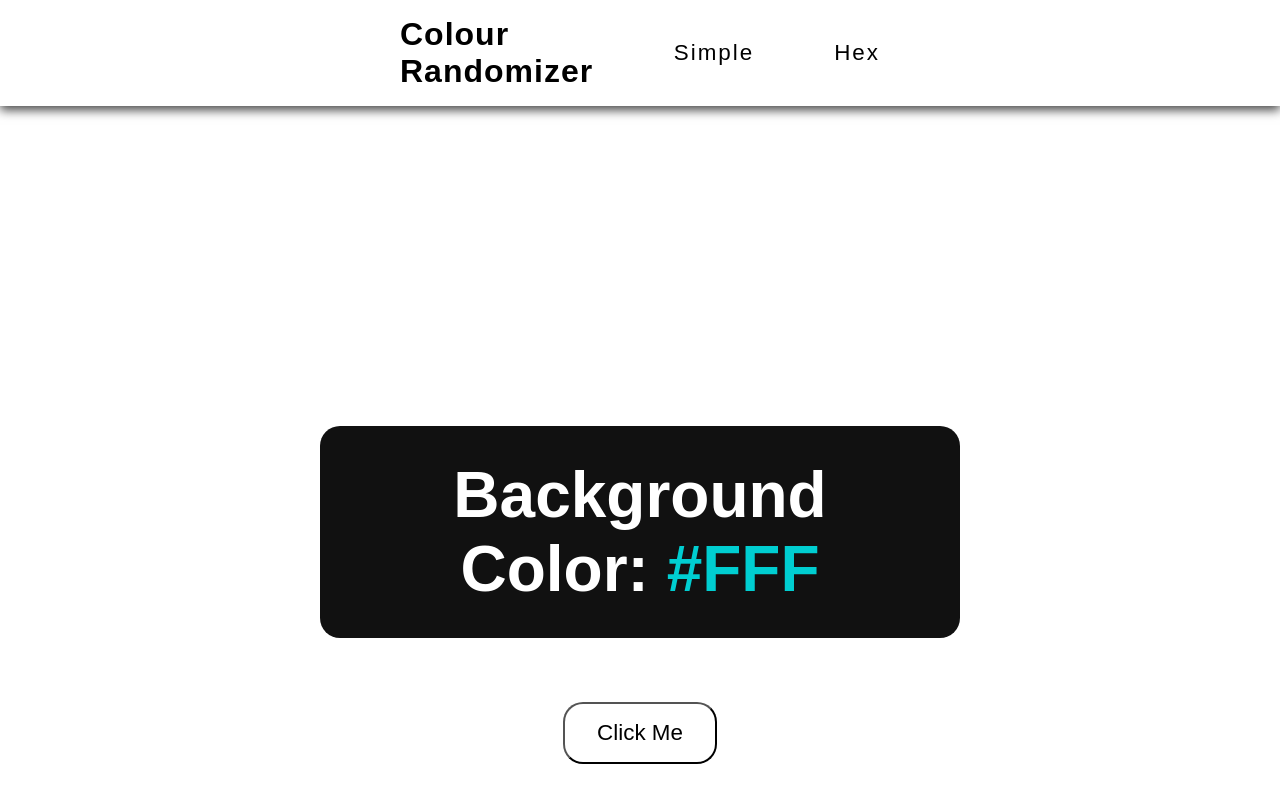
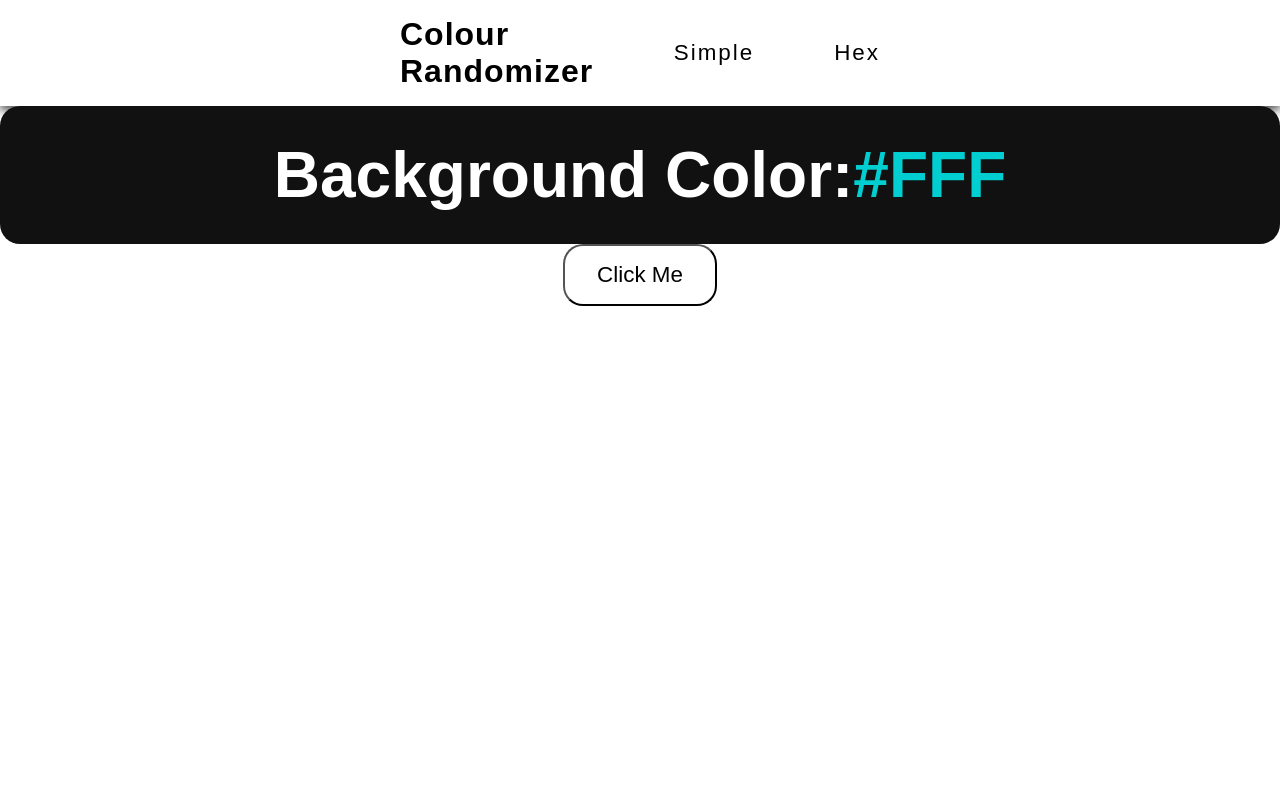
Before and after one commit to danielthane/ColourRandomiser, a plain HTML site: page index.html in a window 1280 px wide. Drawn offline with Linux system fonts and the light colour scheme.

Commit message:
Update style.css

```diff
--- a/css/style.css
+++ b/css/style.css
@@ -59,8 +59,9 @@ h2 {
   color: white;
   font-size: 4rem;
   padding: 2rem;
-  margin: 20rem auto 4rem;
-  width: 50%;
+  display:flex;
+  justify-content: center;
+  align-self: center;
 }
 
 #selected-color {
```
